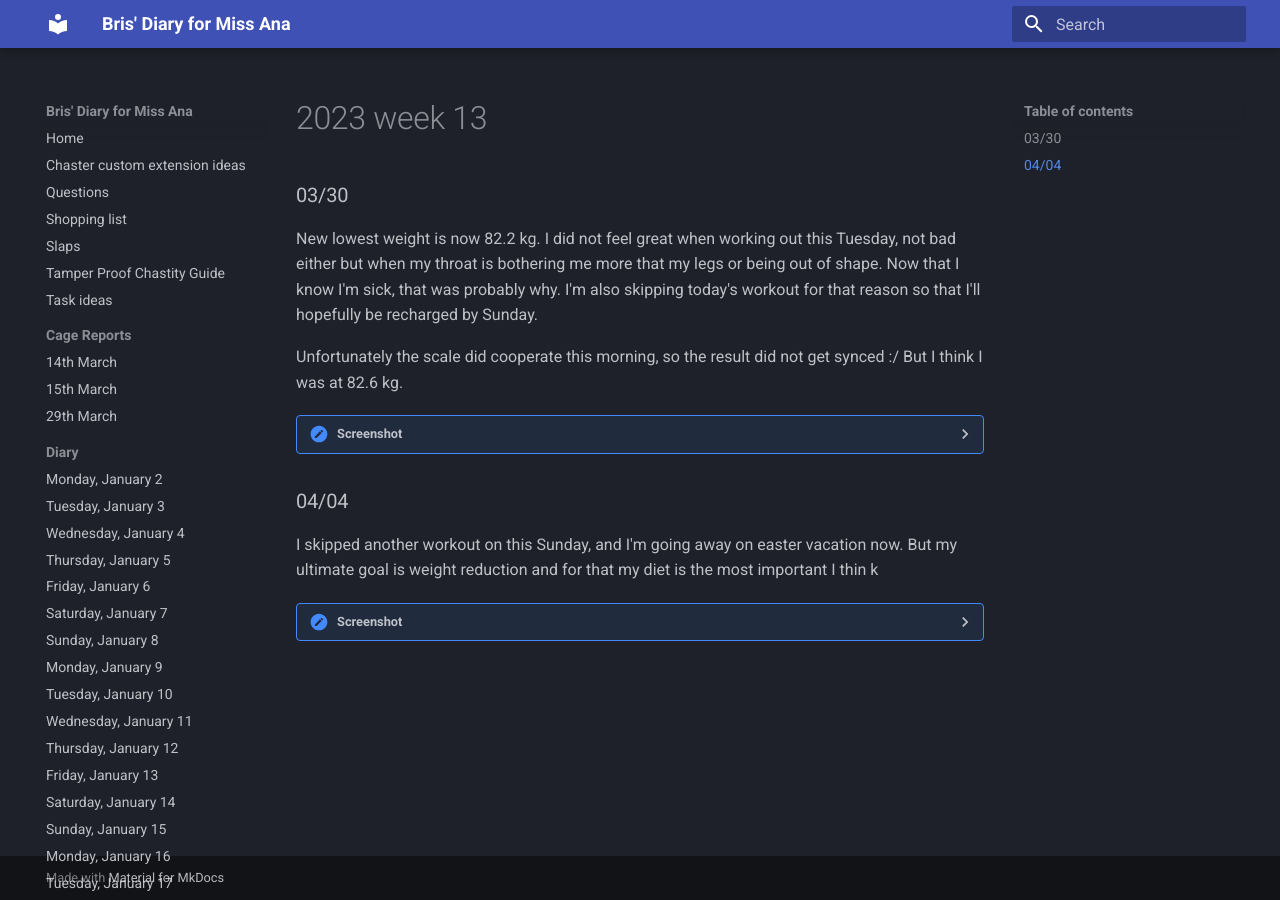
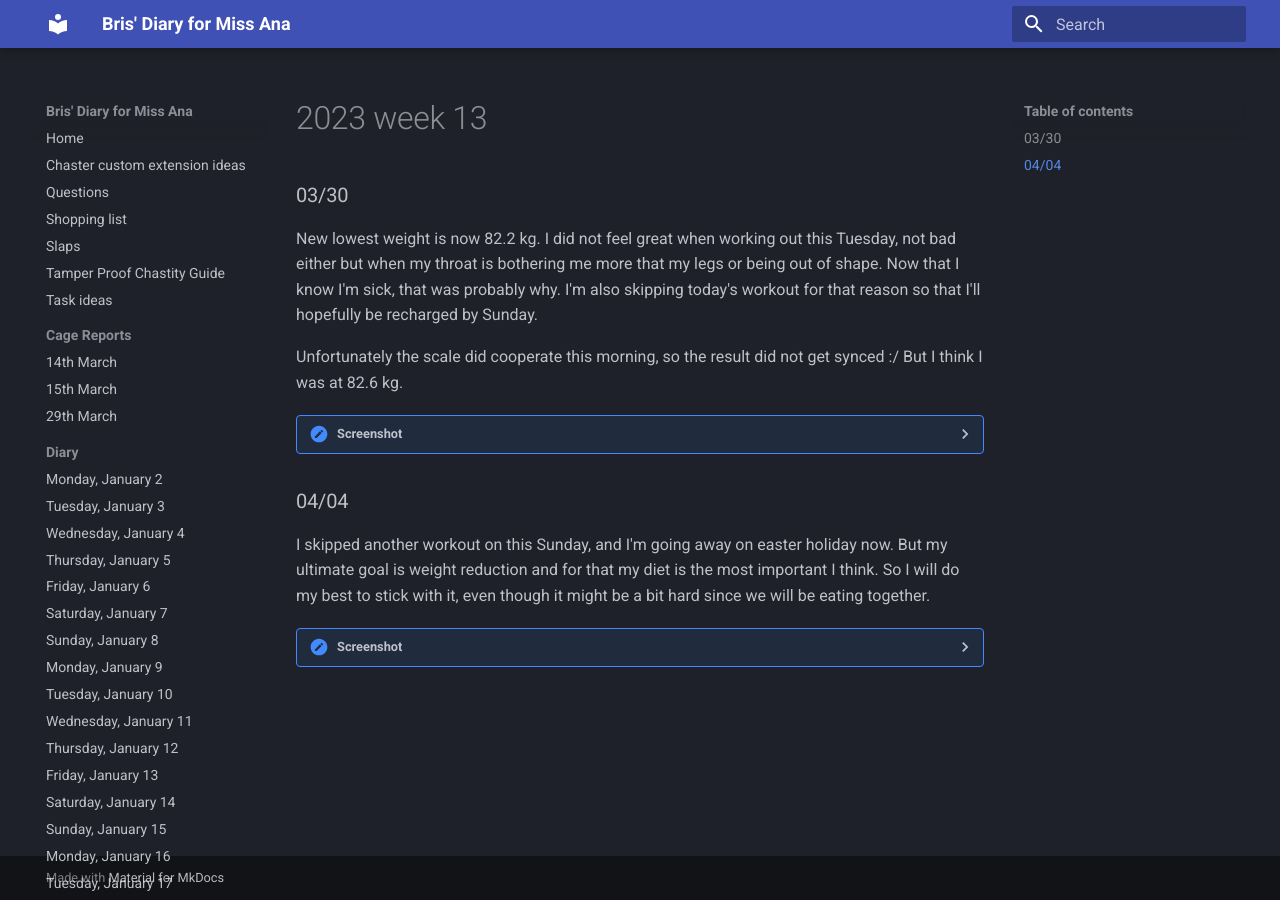
Before and after one commit to bris00/DFMA, an MkDocs documentation site: the page built from diary/Fitness Reports/2023 - week 13.md, in a window 1280 px wide. Built offline with MkDocs 1.6.1 and Material for MkDocs 9.7.7, drawn with Linux system fonts in a browser that asks for light colours.

Commit message:
vault backup: 2023-04-04 15:28:29
Affected files:
diary/Fitness Reports/2023 - week 13.md

```diff
--- a/diary/Fitness Reports/2023 - week 13.md
+++ b/diary/Fitness Reports/2023 - week 13.md
@@ -9,7 +9,7 @@ Unfortunately the scale did cooperate this morning, so the result did not get sy
 </details>
 
 ### 04/04
-I skipped another workout on this Sunday, and I'm going away on easter vacation now. But my ultimate goal is weight reduction and for that my diet is the most important I thin k
+I skipped another workout on this Sunday, and I'm going away on easter holiday now. But my ultimate goal is weight reduction and for that my diet is the most important I think. So I will do my best to stick with it, even though it might be a bit hard since we will be eating together.
 
 <details>
 	<summary>Screenshot</summary>
```
